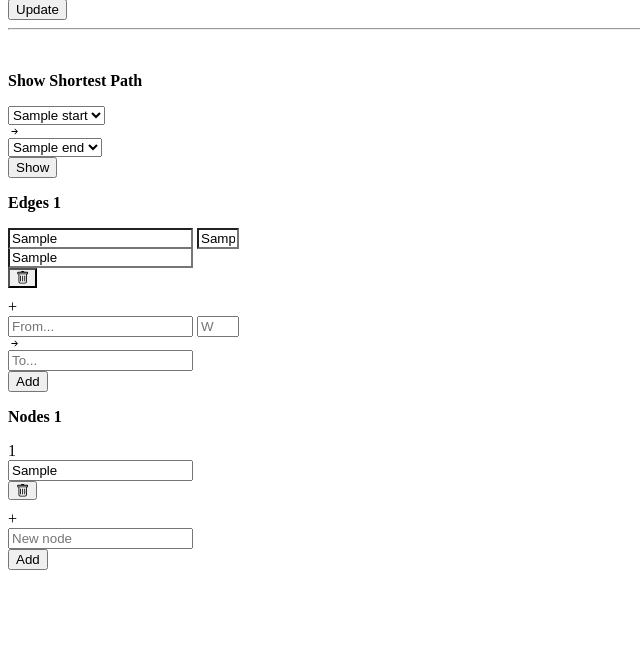
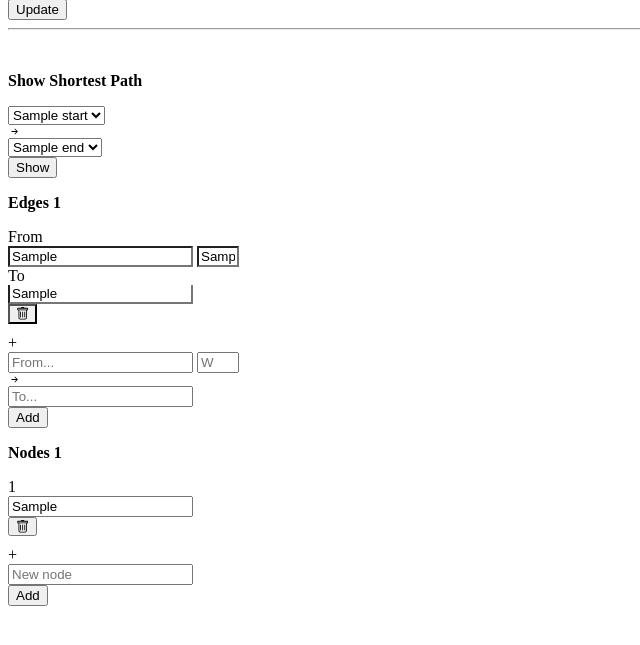
Before and after one commit to danielgiampaolo/CIS4930_Python, a Django app: template src/templates/sidebar_context.html in a window 1280 px wide. Shown: the part 103-748 px from the top of the page, without its empty margins (0-640 px from the left). Run offline with Django 3.2, Linux system fonts and the light colour scheme; the template is opened without the code that fills it: most values are stand-ins (such as "Sample title", 1, 10 or a date in 2020); parts of the project's set-up code (start-up, migrations or seed data) failed here and were passed over.

Commit message:
add from/to label in edge list

```diff
--- a/src/templates/sidebar_context.html
+++ b/src/templates/sidebar_context.html
@@ -51,12 +51,14 @@
         margin-bottom: 10px;
     }
 
-    .edge .input-group:first-child > input {
+    .edge .input-group:first-child > input,
+    .edge .input-group:first-child > div > span {
         border-bottom-right-radius: 0;
         border-bottom-left-radius: 0;
     }
 
-    .edge .input-group + .input-group > input {
+    .edge .input-group + .input-group > input,
+    .edge .input-group + .input-group > div > span {
         border-top-right-radius: 0;
         border-top-left-radius: 0;
         border-top: none;
@@ -71,10 +73,20 @@
 {% for edge in edges %}
 <div class="edge">
     <div class="input-group">
+        <div class="input-group-prepend">
+            <span class="input-group-text" style="width: 64px;">
+                From
+            </span>
+        </div>
         <input autocomplete="off" type="text" class="form-control" name="edge{{forloop.counter}}from" value="{{ edge.0 }}">
         <input style="max-width: 42px;" autocomplete="off" type="text" class="form-control" name="edge{{forloop.counter}}weight" value="{{edge.2}}">
     </div>
     <div class="input-group">
+        <div class="input-group-prepend">
+            <span class="input-group-text" style="width: 64px;">
+                To
+            </span>
+        </div>
         <input autocomplete="off" type="text" class="form-control" name="edge{{forloop.counter}}to" value="{{ edge.1 }}">
         <div class="input-group-append">
             <button class="btn btn-outline-danger" type="submit" name="deleteEdge" value="{{forloop.counter}}">
```
